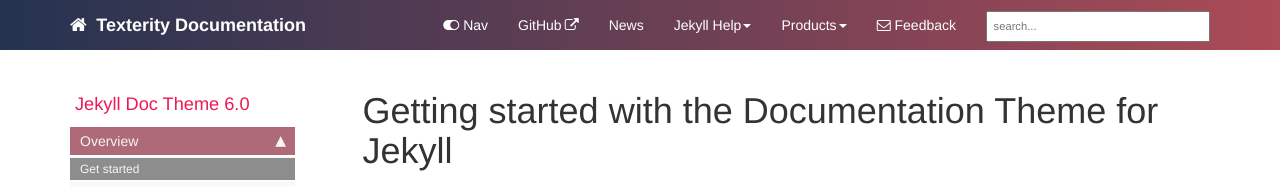
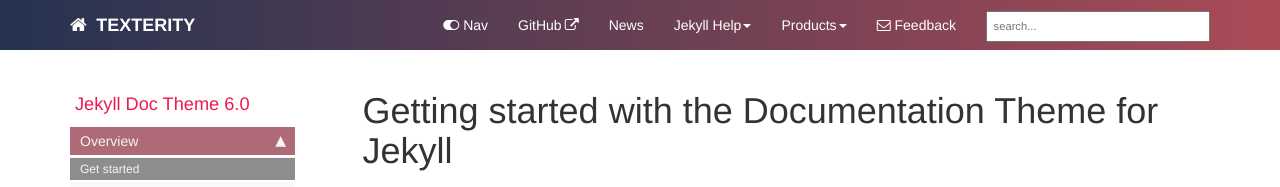
Before and after one commit to Texterity/January, a Jekyll site: the page built from docs/index.md, in a window 1280 px wide and 900 px high. Shown: the top 187 px of the window. Built offline with Jekyll 4.4.1, drawn with Linux system fonts in a browser that asks for light colours; nearby versions of some CDN libraries; comment, search, counter and statistics services are not loaded.

Commit message:
update company title

```diff
--- a/docs/_config.yml
+++ b/docs/_config.yml
@@ -3,7 +3,7 @@ repository: Texterity/December/tree/master/docs
 output: web
 # this property is useful for conditional filtering of content that is separate from the PDF.
 
-topnav_title: Texterity Documentation
+topnav_title: TEXTERITY
 # this appears on the top navigation bar next to the home button
 
 site_title: Jekyll theme for documentation
```
